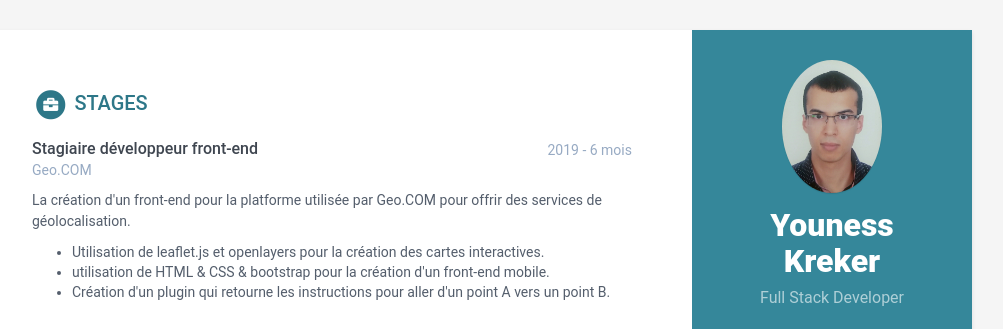
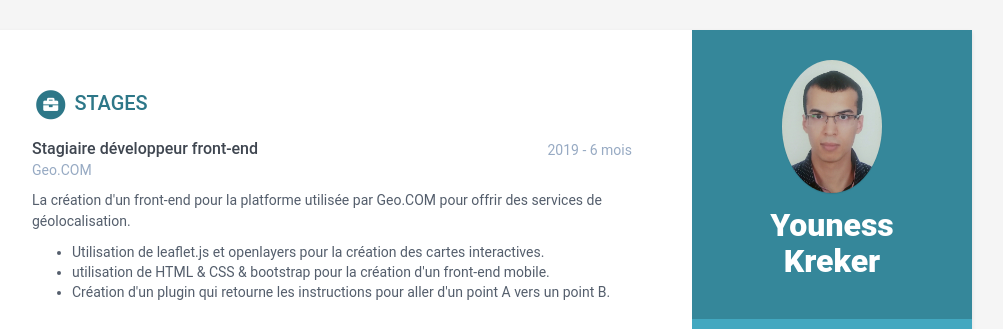
Before and after one commit to younessKr/cv, a plain HTML site: page index.html in a window 1280 px wide. Shown: the top 329 px of the page, without its empty margins (168-1171 px from the left). Drawn offline with nearby package versions, Linux system fonts and the light colour scheme.

Commit message:
Update index.html

```diff
--- a/index.html
+++ b/index.html
@@ -109,7 +109,7 @@
             <div class="profile-container">
                 <img class="avatar" src="profile.jpg" alt="profile picture">
                 <h1 class="name">Youness Kreker</h1>
-                <h3 class="tagline">Full Stack Developer</h3>
+                <h3 class="tagline"></h3>
             </div>
             <div class="contact-container container-block">
                 <ul class="list-unstyled contact-list">
```
